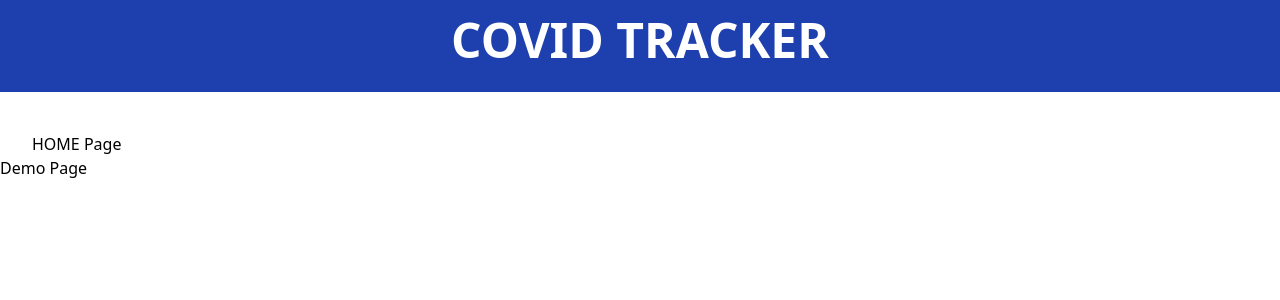
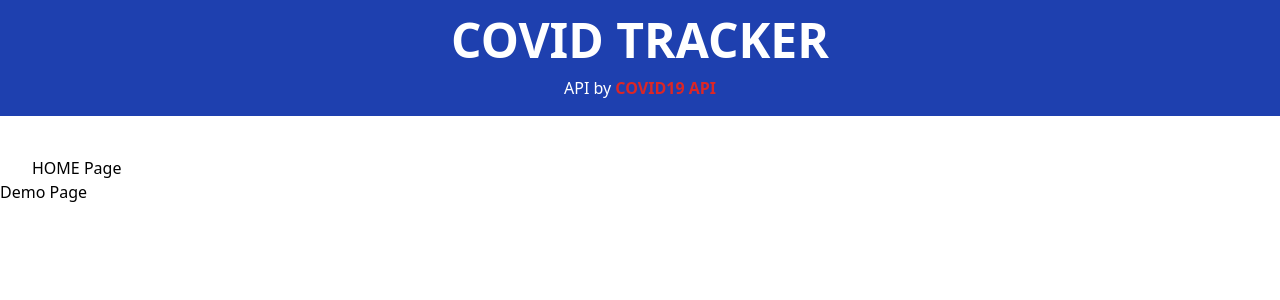
Before and after one commit to lycho33/covid-tracker, a Vue app in the folder covid-tracking/: page / in a window 1280 px wide. Shown: the top 300 px of the page. Built offline with nearby package versions, Linux system fonts and the light colour scheme.

Commit message:
add remaining header content

```diff
--- a/covid-tracking/src/components/Header.vue
+++ b/covid-tracking/src/components/Header.vue
@@ -5,6 +5,7 @@
     >
       COVID TRACKER
     </div>
+    <p>API by <a class="text-red-600 font-bold" href="https://covid19api.com/" target="_blank">COVID19 API</a></p>
   </header>
 </template>
 
```
